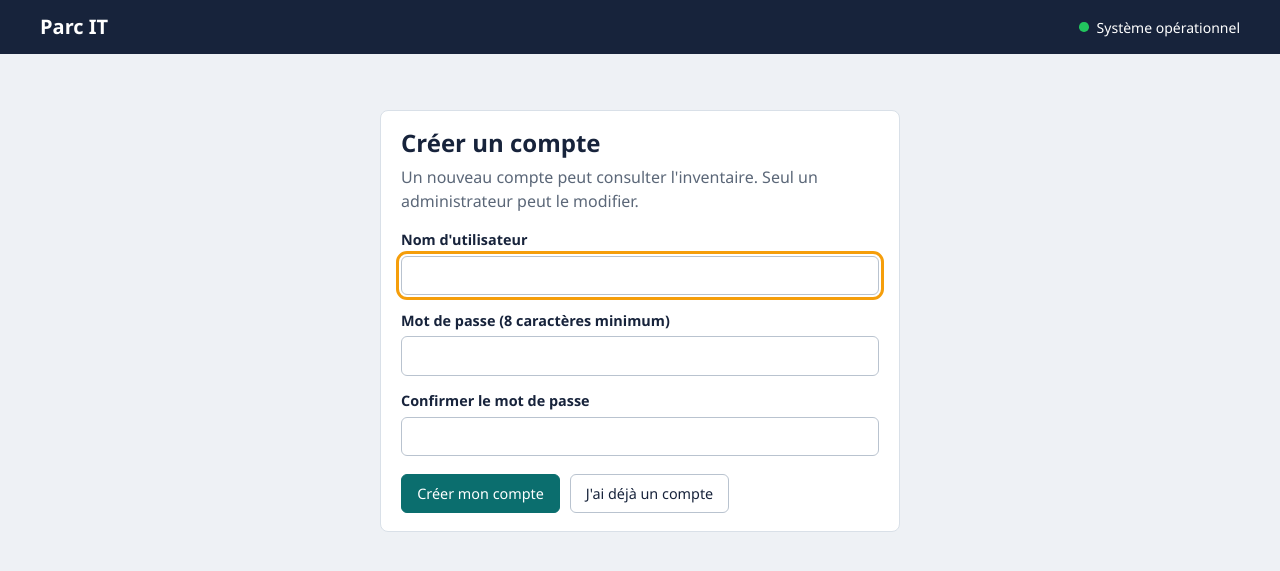
After one commit to ibtissamemeghraoui/parc-it-devops, a Flask app: page /inscription in a window 1280 px wide. The commit adds this page. Shown: the top 571 px of the page. Run offline with Flask 3, Linux system fonts and the light colour scheme.

Commit message:
Journal d'audit et inscription des utilisateurs

```diff
--- a/app/app.py
+++ b/app/app.py
@@ -1,7 +1,8 @@
 import csv
 import io
 import os
-from datetime import timedelta
+import re
+from datetime import datetime, timedelta, timezone
 from functools import wraps
 
 import click
@@ -26,6 +27,7 @@ db = SQLAlchemy()
 
 STATUTS = ("en stock", "affecté", "en panne")
 ROLES = ("admin", "lecteur")
+NOM_VALIDE = re.compile(r"^[A-Za-z0-9._-]{3,30}$")
 CHAMPS_OBLIGATOIRES = ("nom", "type", "numero_serie")
 CLASSES = {"en stock": "stock", "affecté": "affecte", "en panne": "panne"}
 COULEURS = {"en stock": "#22c55e", "affecté": "#38bdf8", "en panne": "#ef4444"}
@@ -71,6 +73,20 @@ class Utilisateur(db.Model):
 
     def verifier_mot_de_passe(self, mot_de_passe):
         return check_password_hash(self.mot_de_passe_hash, mot_de_passe)
+
+
+class Audit(db.Model):
+    """Journal des actions : qui a fait quoi, et quand (heure UTC)."""
+
+    id = db.Column(db.Integer, primary_key=True)
+    date = db.Column(
+        db.DateTime,
+        nullable=False,
+        default=lambda: datetime.now(timezone.utc).replace(tzinfo=None),
+    )
+    utilisateur = db.Column(db.String(50), nullable=False)
+    action = db.Column(db.String(30), nullable=False)
+    details = db.Column(db.String(255))
 
 
 def verifier_base():
@@ -148,6 +164,24 @@ def exiger(role=None):
     return decorateur
 
 
+def journaliser(action, details=None, auteur=None):
+    """Ajoute une entrée au journal, dans la même transaction que l'action."""
+    if auteur is None:
+        courant = utilisateur_courant()
+        auteur = courant.nom_utilisateur if courant else "anonyme"
+    db.session.add(Audit(utilisateur=auteur, action=action, details=(details or "")[:255] or None))
+
+
+def changements(eq, nouveaux):
+    """Décrit ce qui change entre un équipement et ses nouvelles valeurs."""
+    morceaux = []
+    for cle, valeur in nouveaux.items():
+        ancien = getattr(eq, cle)
+        if (ancien or None) != (valeur or None):
+            morceaux.append(f"{cle} : {ancien or '—'} → {valeur or '—'}")
+    return ", ".join(morceaux)
+
+
 def create_app(config=None):
     app = Flask(__name__)
     # La connexion à la base et la clé secrète viennent de variables
@@ -157,6 +191,8 @@ def create_app(config=None):
     app.config["SECRET_KEY"] = os.getenv("SECRET_KEY")
     app.config["SESSION_COOKIE_SAMESITE"] = "Lax"
     app.config["PERMANENT_SESSION_LIFETIME"] = timedelta(hours=8)
+    # Mettre INSCRIPTION_OUVERTE=0 dans .env pour fermer les inscriptions.
+    app.config["INSCRIPTION_OUVERTE"] = os.getenv("INSCRIPTION_OUVERTE", "1") == "1"
     if config:
         app.config.update(config)
     if not app.config["SECRET_KEY"]:
@@ -174,7 +210,11 @@ def create_app(config=None):
     @app.context_processor
     def contexte():
         ok = base_est_ok()
-        return {"base_ok": ok, "utilisateur": utilisateur_courant() if ok else None}
+        return {
+            "base_ok": ok,
+            "utilisateur": utilisateur_courant() if ok else None,
+            "inscription_ouverte": app.config["INSCRIPTION_OUVERTE"],
+        }
 
     @app.get("/health")
     def health():
@@ -196,17 +236,63 @@ def create_app(config=None):
             mot_de_passe = request.form.get("mot_de_passe", "")
             utilisateur = Utilisateur.query.filter_by(nom_utilisateur=nom).first()
             if utilisateur is None or not utilisateur.verifier_mot_de_passe(mot_de_passe):
+                journaliser("connexion échouée", f"compte : {nom[:40]}", auteur="anonyme")
+                db.session.commit()
                 return render_template("login.html", erreur="Identifiants invalides."), 401
             session.clear()
             session["user_id"] = utilisateur.id
             session.permanent = True
+            journaliser("connexion", auteur=utilisateur.nom_utilisateur)
+            db.session.commit()
             return redirect(url_for("index"))
         return render_template("login.html", erreur=None)
 
     @app.post("/logout")
     def logout():
+        if utilisateur_courant():
+            journaliser("déconnexion")
+            db.session.commit()
         session.clear()
         return redirect(url_for("login"))
+
+    @app.route("/inscription", methods=["GET", "POST"])
+    def inscription():
+        if not app.config["INSCRIPTION_OUVERTE"]:
+            abort(404)
+        if request.method == "POST":
+            nom = request.form.get("nom_utilisateur", "").strip()
+            mot_de_passe = request.form.get("mot_de_passe", "")
+            confirmation = request.form.get("confirmation", "")
+            erreur = None
+            if not NOM_VALIDE.match(nom):
+                erreur = "Le nom d'utilisateur doit faire 3 à 30 caractères (lettres, chiffres, . _ -)."
+            elif len(mot_de_passe) < 8:
+                erreur = "Le mot de passe doit faire au moins 8 caractères."
+            elif mot_de_passe != confirmation:
+                erreur = "Les deux mots de passe ne sont pas identiques."
+            elif Utilisateur.query.filter(
+                func.lower(Utilisateur.nom_utilisateur) == nom.lower()
+            ).first():
+                erreur = "Ce nom d'utilisateur est déjà pris."
+            if erreur:
+                return render_template("inscription.html", erreur=erreur, nom=nom), 400
+            # Le rôle est toujours « lecteur » : on ne s'attribue jamais admin soi-même.
+            utilisateur = Utilisateur(nom_utilisateur=nom, role="lecteur")
+            utilisateur.definir_mot_de_passe(mot_de_passe)
+            db.session.add(utilisateur)
+            try:
+                db.session.commit()
+            except IntegrityError:
+                db.session.rollback()
+                erreur = "Ce nom d'utilisateur est déjà pris."
+                return render_template("inscription.html", erreur=erreur, nom=nom), 400
+            session.clear()
+            session["user_id"] = utilisateur.id
+            session.permanent = True
+            journaliser("inscription", auteur=nom)
+            db.session.commit()
+            return redirect(url_for("index"))
+        return render_template("inscription.html", erreur=None, nom="")
 
     # ---------- Pages web ----------
     @app.get("/")
@@ -286,6 +372,7 @@ def create_app(config=None):
         if not all(champs[c] for c in CHAMPS_OBLIGATOIRES):
             return redirect(url_for("index", msg="invalide"))
         db.session.add(Equipement(**champs))
+        journaliser("ajout", f"{champs['nom']} ({champs['numero_serie']})")
         try:
             db.session.commit()
         except IntegrityError:
@@ -306,8 +393,11 @@ def create_app(config=None):
         champs = lire_formulaire(request.form)
         if not all(champs[c] for c in CHAMPS_OBLIGATOIRES):
             return redirect(url_for("index", msg="invalide"))
+        diff = changements(eq, champs)
         for cle, valeur in champs.items():
             setattr(eq, cle, valeur)
+        if diff:
+            journaliser("modification", f"{eq.nom} — {diff}")
         try:
             db.session.commit()
         except IntegrityError:
@@ -319,6 +409,7 @@ def create_app(config=None):
     @exiger("admin")
     def supprimer(eq_id):
         eq = db.get_or_404(Equipement, eq_id)
+        journaliser("suppression", f"{eq.nom} ({eq.numero_serie})")
         db.session.delete(eq)
         db.session.commit()
         return redirect(url_for("index", msg="supprime"))
@@ -347,6 +438,7 @@ def create_app(config=None):
             affectation=data.get("affectation"),
         )
         db.session.add(eq)
+        journaliser("ajout", f"{eq.nom} ({eq.numero_serie})")
         try:
             db.session.commit()
         except IntegrityError:
@@ -366,9 +458,13 @@ def create_app(config=None):
         data = request.get_json(silent=True) or {}
         if "statut" in data and data["statut"] not in STATUTS:
             return jsonify(erreur="statut invalide", valeurs=list(STATUTS)), 400
-        for champ in ("nom", "type", "numero_serie", "statut", "affectation"):
+        champs = ("nom", "type", "numero_serie", "statut", "affectation")
+        diff = changements(eq, {c: data[c] for c in champs if c in data})
+        for champ in champs:
             if champ in data:
                 setattr(eq, champ, data[champ])
+        if diff:
+            journaliser("modification", f"{eq.nom} — {diff}")
         try:
             db.session.commit()
         except IntegrityError:
@@ -380,9 +476,17 @@ def create_app(config=None):
     @exiger("admin")
     def api_supprimer(eq_id):
         eq = db.get_or_404(Equipement, eq_id)
+        journaliser("suppression", f"{eq.nom} ({eq.numero_serie})")
         db.session.delete(eq)
         db.session.commit()
         return "", 204
+
+    # ---------- Journal d'audit ----------
+    @app.get("/audit")
+    @exiger("admin")
+    def audit():
+        entrees = Audit.query.order_by(Audit.id.desc()).limit(200).all()
+        return render_template("audit.html", entrees=entrees)
 
     # ---------- Commande pour créer les comptes ----------
     @app.cli.command("creer-utilisateur")
@@ -401,6 +505,19 @@ def create_app(config=None):
         db.session.commit()
         click.echo(f"Utilisateur {nom_utilisateur} créé avec le rôle {role}.")
 
+    @app.cli.command("changer-role")
+    @click.argument("nom_utilisateur")
+    @click.argument("role", type=click.Choice(ROLES))
+    def changer_role(nom_utilisateur, role):
+        """Change le rôle d'un utilisateur existant (par exemple pour le passer admin)."""
+        utilisateur = Utilisateur.query.filter_by(nom_utilisateur=nom_utilisateur).first()
+        if utilisateur is None:
+            raise click.ClickException("Utilisateur introuvable.")
+        utilisateur.role = role
+        journaliser("changement de rôle", f"{nom_utilisateur} → {role}", auteur="ligne de commande")
+        db.session.commit()
+        click.echo(f"{nom_utilisateur} a maintenant le rôle {role}.")
+
     return app
 
 
--- a/app/templates/base.html
+++ b/app/templates/base.html
@@ -18,6 +18,7 @@
     .compte form{margin:0}
     .role{padding:.1rem .6rem;border-radius:99px;background:rgba(255,255,255,.16);font-size:.8rem}
     .lien{padding:.3rem .7rem;border:1px solid rgba(255,255,255,.4);border-radius:6px;background:none;color:#fff;font:inherit;font-size:.875rem;cursor:pointer}
+    a.lien{text-decoration:none}
     .lien:hover{background:rgba(255,255,255,.12)}
     .page{max-width:1200px;margin:0 auto;padding:1.5rem clamp(1rem,4vw,2.5rem) 3rem}
     h1,h2{margin:0;line-height:1.2}
@@ -82,6 +83,7 @@
     <span class="etat {{ 'ok' if base_ok else 'ko' }}">{{ 'Système opérationnel' if base_ok else 'Base de données indisponible' }}</span>
     {% if utilisateur %}
     <div class="compte">
+      {% if utilisateur.role == 'admin' %}<a class="lien" href="{{ url_for('audit') }}">Journal d'audit</a>{% endif %}
       <span>{{ utilisateur.nom_utilisateur }}</span>
       <span class="role">{{ utilisateur.role }}</span>
       <form method="post" action="{{ url_for('logout') }}"><button class="lien" type="submit">Se déconnecter</button></form>
--- /dev/null
+++ b/app/templates/inscription.html
@@ -0,0 +1,20 @@
+{% extends "base.html" %}
+{% block titre %}Créer un compte – Parc IT{% endblock %}
+{% block contenu %}
+<section class="carte formcarte">
+  <h1>Créer un compte</h1>
+  <p class="doux" style="margin:.5rem 0 0">Un nouveau compte peut consulter l'inventaire. Seul un administrateur peut le modifier.</p>
+  {% if erreur %}<p class="avis erreur" role="alert" style="margin-top:1rem">{{ erreur }}</p>{% endif %}
+  <form method="post" style="margin-top:1rem">
+    <div class="champs">
+      <label>Nom d'utilisateur<input name="nom_utilisateur" value="{{ nom }}" required autofocus minlength="3" maxlength="30" autocomplete="username"></label>
+      <label>Mot de passe (8 caractères minimum)<input type="password" name="mot_de_passe" required minlength="8" autocomplete="new-password"></label>
+      <label>Confirmer le mot de passe<input type="password" name="confirmation" required minlength="8" autocomplete="new-password"></label>
+    </div>
+    <div class="boutons">
+      <button class="btn" type="submit">Créer mon compte</button>
+      <a class="btn neutre" href="{{ url_for('login') }}">J'ai déjà un compte</a>
+    </div>
+  </form>
+</section>
+{% endblock %}
--- a/app/templates/login.html
+++ b/app/templates/login.html
@@ -11,5 +11,6 @@
     </div>
     <div class="boutons"><button class="btn" type="submit">Se connecter</button></div>
   </form>
+  {% if inscription_ouverte %}<p class="doux" style="margin-top:1rem">Pas encore de compte ? <a href="{{ url_for('inscription') }}">Créer un compte</a></p>{% endif %}
 </section>
 {% endblock %}
```
Also changed, not shown: app/templates/audit.html (added, +28 -0 lines), app/tests/test_app.py (+106 -1 lines).
